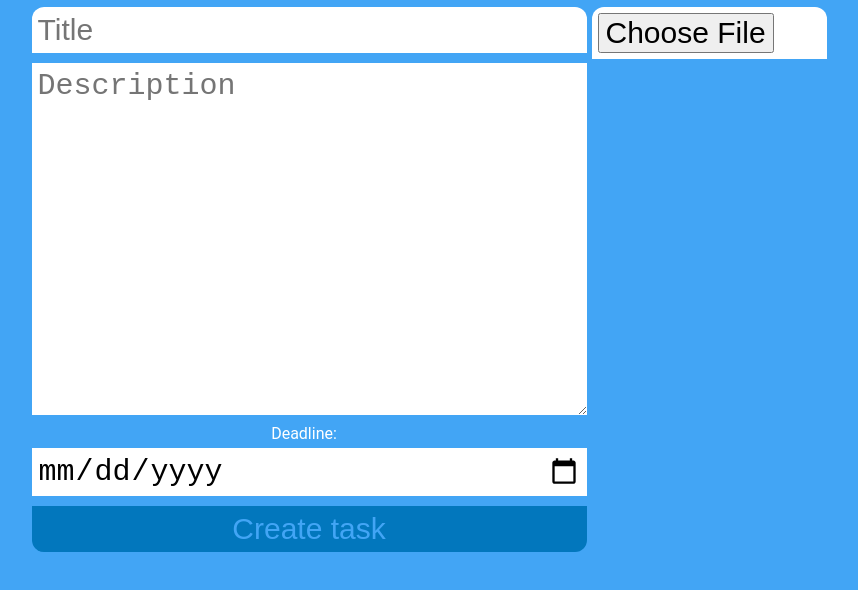
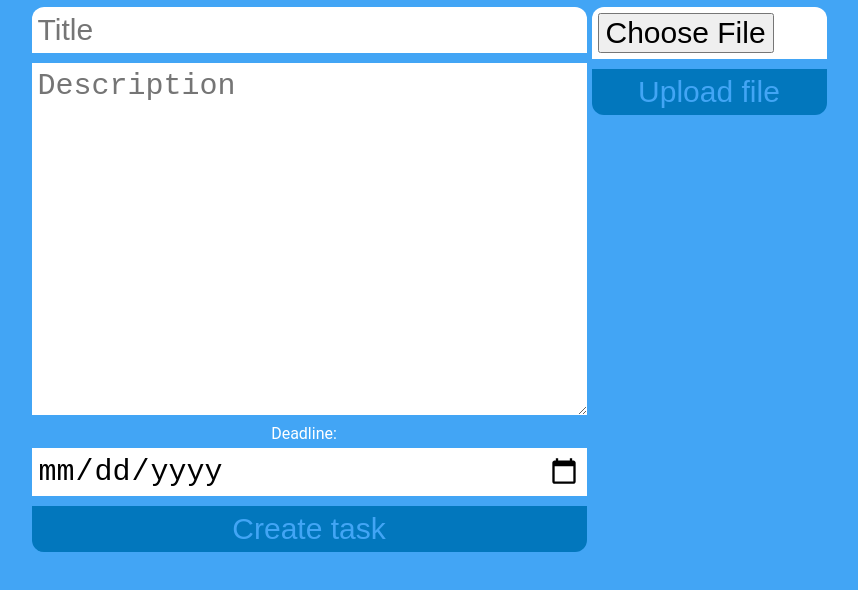
Before and after one commit to arsenlosenko/task_distributor, a website: page views/create.html in a window 1280 px wide. Shown: the part 46-636 px from the top of the page, without its empty margins (216-1074 px from the left). Drawn offline with Linux system fonts and the light colour scheme.

Commit message:
Трохи правок з завантаженням файлу

```diff
--- a/public/style/style.css
+++ b/public/style/style.css
@@ -72,6 +72,7 @@ h1 {
 }
 
 input[type="file"] {
+	cursor: pointer;
 }
 
 @media (max-width: 800px) {
--- a/views/create.html
+++ b/views/create.html
@@ -24,6 +24,7 @@
             <!-- Форма для завантаження файлу таску окремо -->
             <form enctype="multipart/form-data" action="upload">
                 <input class="input border-top" type="file" name="upload">
+                <input class="input button border-bottom" type="submit" value="Upload file">
             </form>
         </div>
     </div>
```
